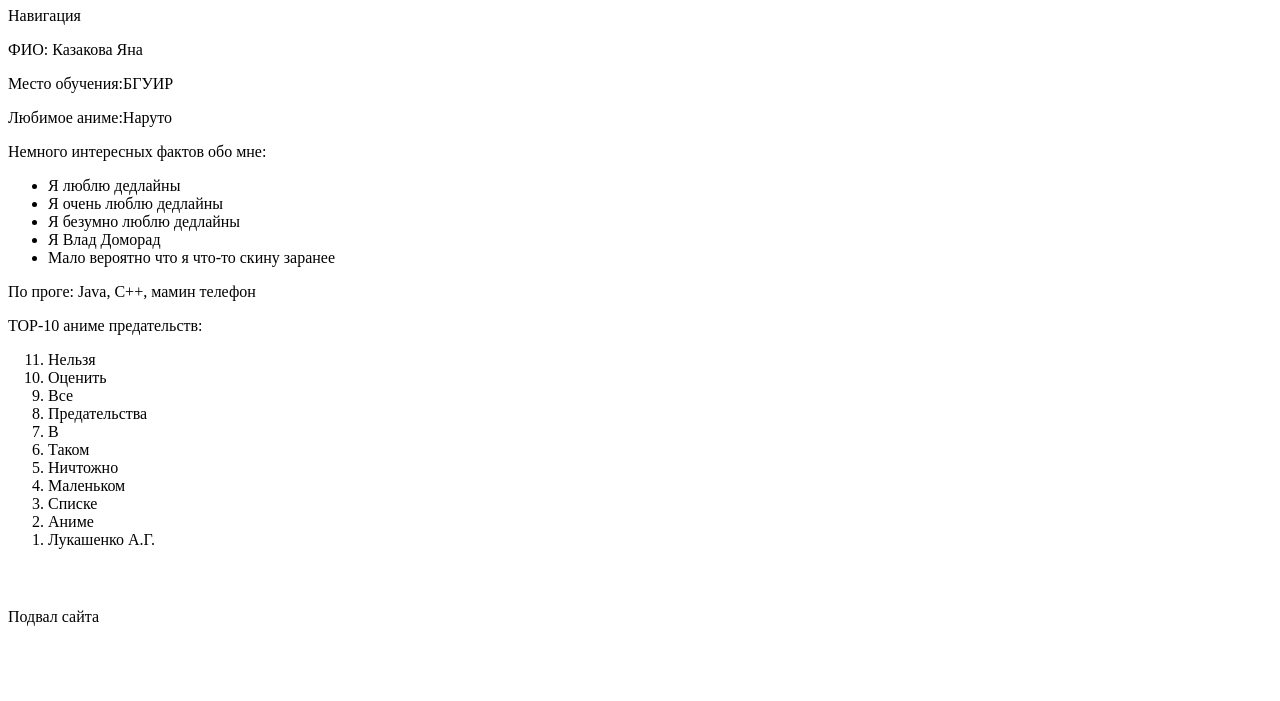
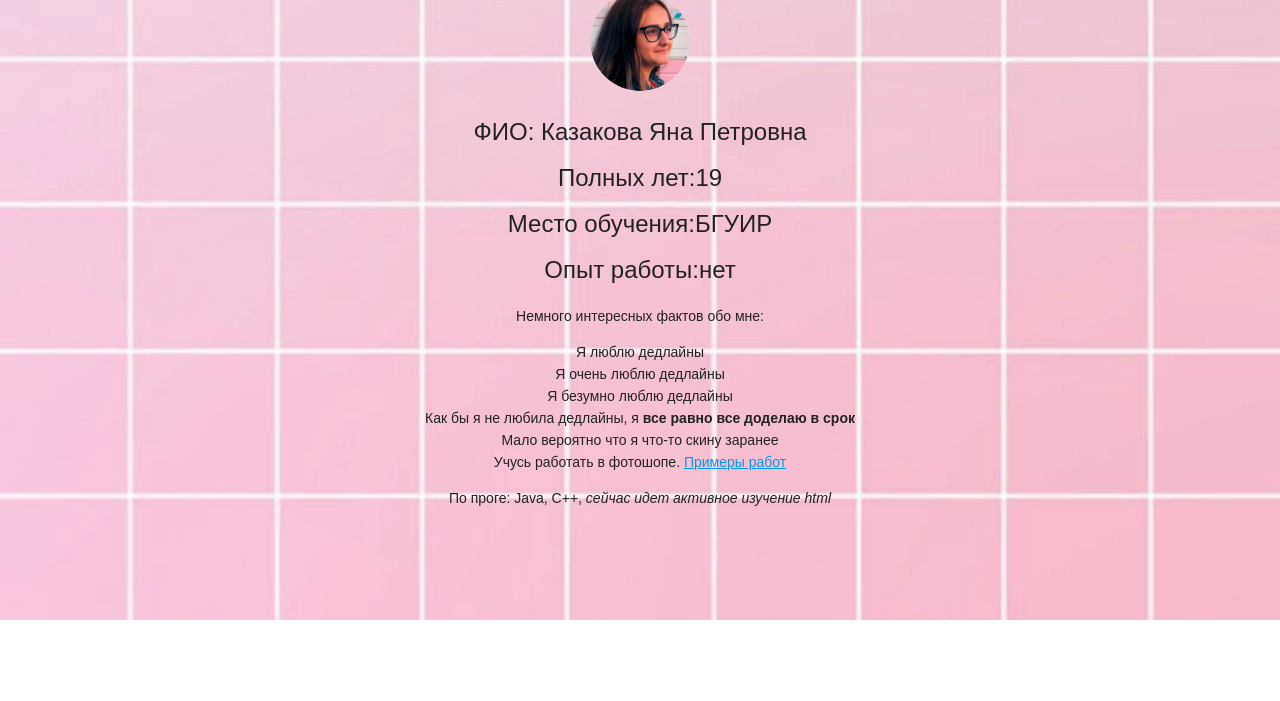
Before and after one commit to yanakzk/homework, a plain HTML site: page index.html in a window 1280 px wide. Shown: the part 99-800 px from the top of the page. Drawn offline with Linux system fonts and the light colour scheme.

Commit message:
2nd commit

```diff
--- a/index.html
+++ b/index.html
@@ -7,54 +7,36 @@
     <link rel="stylesheet" href="style.css">
 </head>
 
-<body>Gi
+<body>
     <header>
         <h1> Мое резюме </h1>
     </header>
     <main>
-        <nav>
-            Навигация
-        </nav>
-        <section>
-            <p>ФИО: Казакова Яна</p>
+    <img class="avatar" src="фото.jpg" width="100" alt="Фото">
+        <section class="main-info">
+            <p>ФИО: Казакова Яна Петровна</p>
+            <p>Полных лет:19</p>
             <p>Место обучения:БГУИР</p>
-            <p> Любимое аниме:Наруто
-            </p>
+            <p> Опыт работы:нет
+            </p> </section>
             <p>Немного интересных фактов обо мне:</p>
-        </section>
+
         <ul>
             <li>Я люблю дедлайны</li>
             <li>Я очень люблю дедлайны</li>
             <li>Я безумно люблю дедлайны</li>
-            <li>Я Влад Доморад</li>
+            <li>Как бы я не любила дедлайны, я <strong>все равно все доделаю в срок</strong> </li>
             <li>Мало вероятно что я что-то скину заранее</li>
+            <li>Учусь работать в фотошопе. <a href="inner.html">Примеры работ</a></li>
         </ul>
         <section>
-            По проге: Java, C++, мамин телефон
+            По проге: Java, C++, <i>сейчас идет активное изучение html</i>
         </section>
         <section>
-            <p>TOP-10 аниме предательств:</p>
-            <ol reversed>
-                <li>Нельзя</li>
-                <li>Оценить</li>
-                <li>Все</li>
-                <li>Предательства</li>
-                <li>В</li>
-                <li>Таком</li>
-                <li>Ничтожно</li>
-                <li>Маленьком</li>
-                <li>Списке</li>
-                <li>Аниме</li>
-                <li>Лукашенко А.Г.</li>
-            </ol>
-        </section>
-        <section>
-            <pre>
 
-                </pre>
         </section>
     </main>
-    <footer> Подвал сайта</footer>
+    <footer> </footer>
 </body>
 
 </html>
--- a/style.css
+++ b/style.css
@@ -0,0 +1,40 @@
+body {
+    padding: 0 30px;
+    font-size: 14px;
+    line-height: 22px;
+    font-family: "Arial", sans-serif;
+    color: #222222;
+    background: #ffffff url("фон.jpg")  no-repeat top center;
+    background-size: 100%;
+    text-align: center;
+
+  }
+  .avatar {
+    border-radius: 50%;}
+
+  h1 {
+    font-size: 36px;
+    line-height: normal;
+  }
+
+  a {
+    color: #0099ef;
+    text-decoration: underline;
+  }
+
+
+  ul {
+    list-style: none;
+    padding-left: 0;
+  }
+
+  footer {
+    margin-top: 30px;
+  }
+  .main-info{
+      font-size: 24px;
+  }
+  figcaption{
+      font-size: 20px;
+      font-family: Arial, Helvetica, sans-serif;
+  }
```
Also changed, not shown: inner.html (added, +16 -0 lines), круть.jpg (added), фон.jpg (added), фото.jpg (added).
